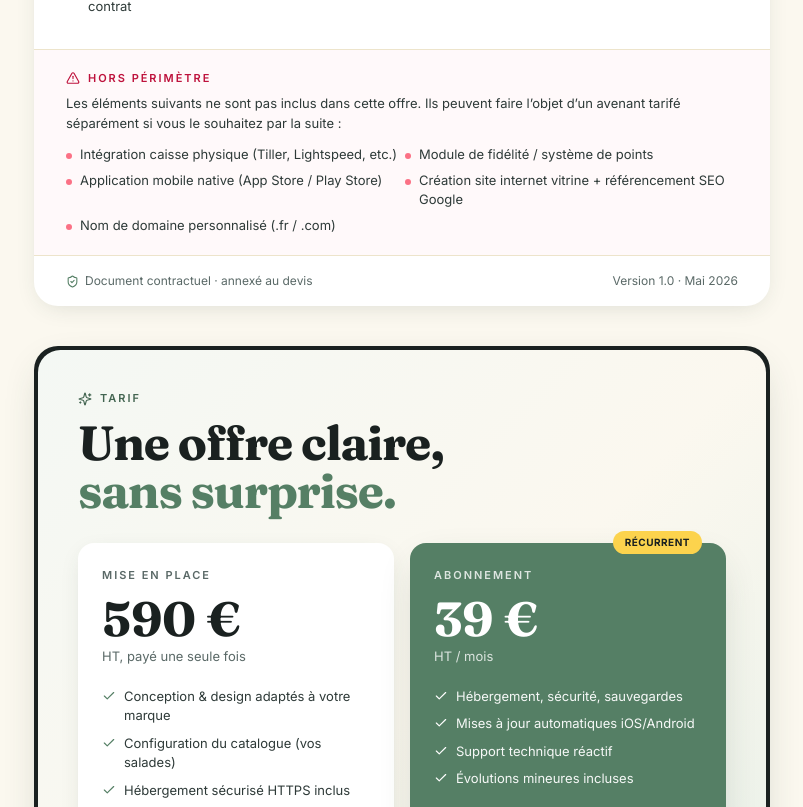
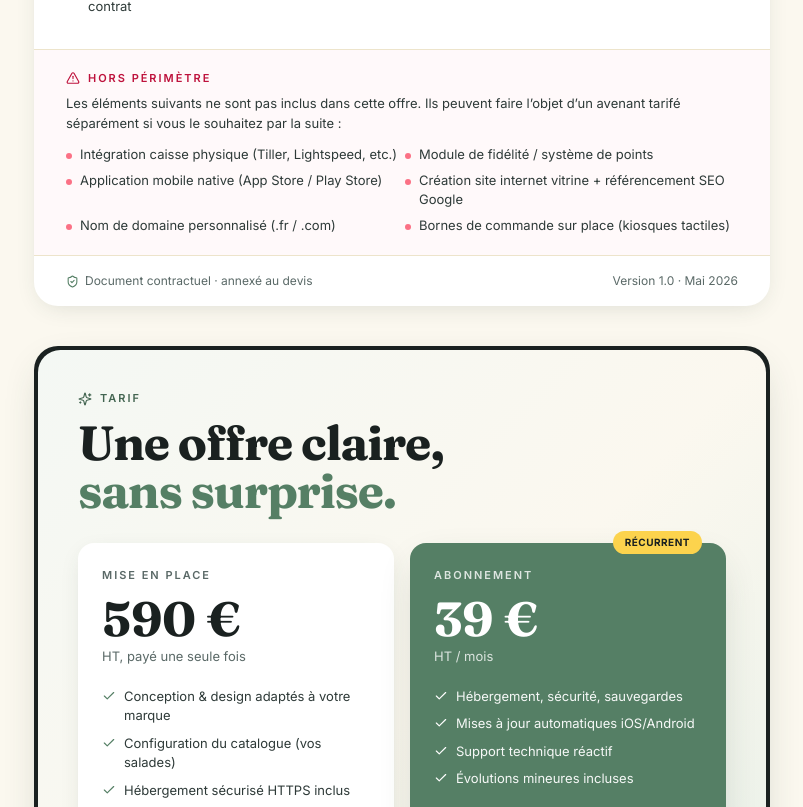
Before and after one commit to rabaudremi-boop/amai-precommande, a React (Vite) app: page /offre in a window 1280 px wide. Shown: the part 2813-3620 px from the top of the page, without its empty margins (238-1041 px from the left). Built offline with nearby package versions, Linux system fonts and the light colour scheme.

Commit message:
tweak(offer): add kiosk ordering to hors-perimetre

```diff
--- a/src/pages/Offer.tsx
+++ b/src/pages/Offer.tsx
@@ -247,6 +247,7 @@ export default function Offer() {
                 'Application mobile native (App Store / Play Store)',
                 'Création site internet vitrine + référencement SEO Google',
                 'Nom de domaine personnalisé (.fr / .com)',
+                'Bornes de commande sur place (kiosques tactiles)',
               ].map((item) => (
                 <li key={item} className="flex items-start gap-2">
                   <span className="mt-2 inline-block h-1.5 w-1.5 shrink-0 rounded-full bg-rose-400" />
```
